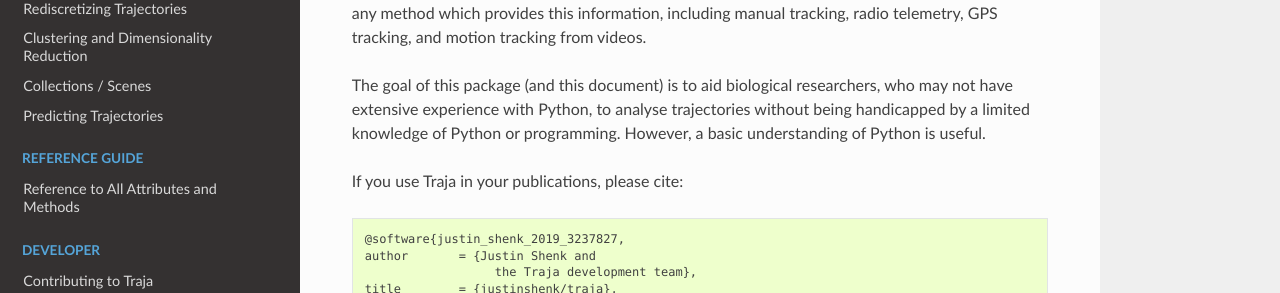
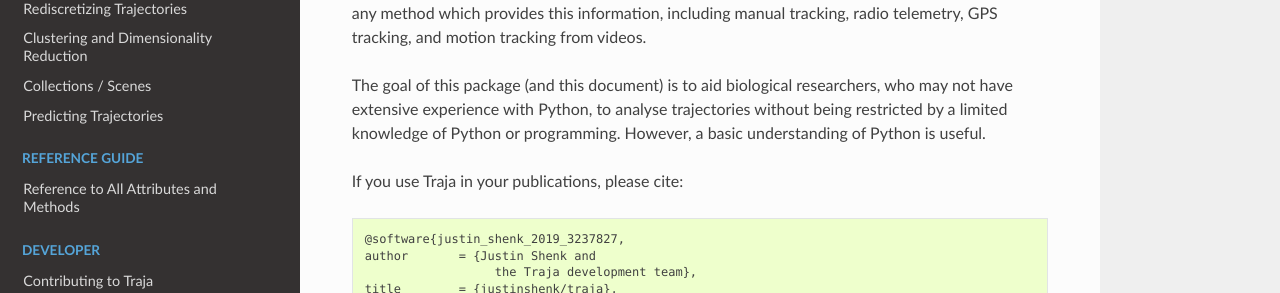
Before and after one commit to traja-team/traja, a Sphinx documentation site: the page built from docs/source/index.rst, in a window 1280 px wide and 900 px high. Shown: the part 479-772 px from the top of the window. Built offline with Sphinx 7.4.7 and the Read the Docs theme 2.0.0, drawn with Linux system fonts in a browser that asks for light colours; pages that are not in the unit, such as notebooks, are missing from menus.

Commit message:
Fix wording

```diff
--- a/README.rst
+++ b/README.rst
@@ -60,7 +60,7 @@
 
 The goal of this package (and this document) is to aid biological
 researchers, who may not have extensive experience with Python, to
-analyze trajectories without being handicapped by a limited knowledge of
+analyze trajectories without being restricted by a limited knowledge of
 Python or programming. However, a basic understanding of Python is
 useful.
 
--- a/docs/source/index.rst
+++ b/docs/source/index.rst
@@ -26,7 +26,7 @@
 
 The goal of this package (and this document) is to aid biological researchers, who may not have extensive
 experience with Python, to analyse trajectories
-without being handicapped by a limited knowledge of Python or programming.
+without being restricted by a limited knowledge of Python or programming.
 However, a basic understanding of Python is useful.
 
 If you use Traja in your publications, please cite:
```
